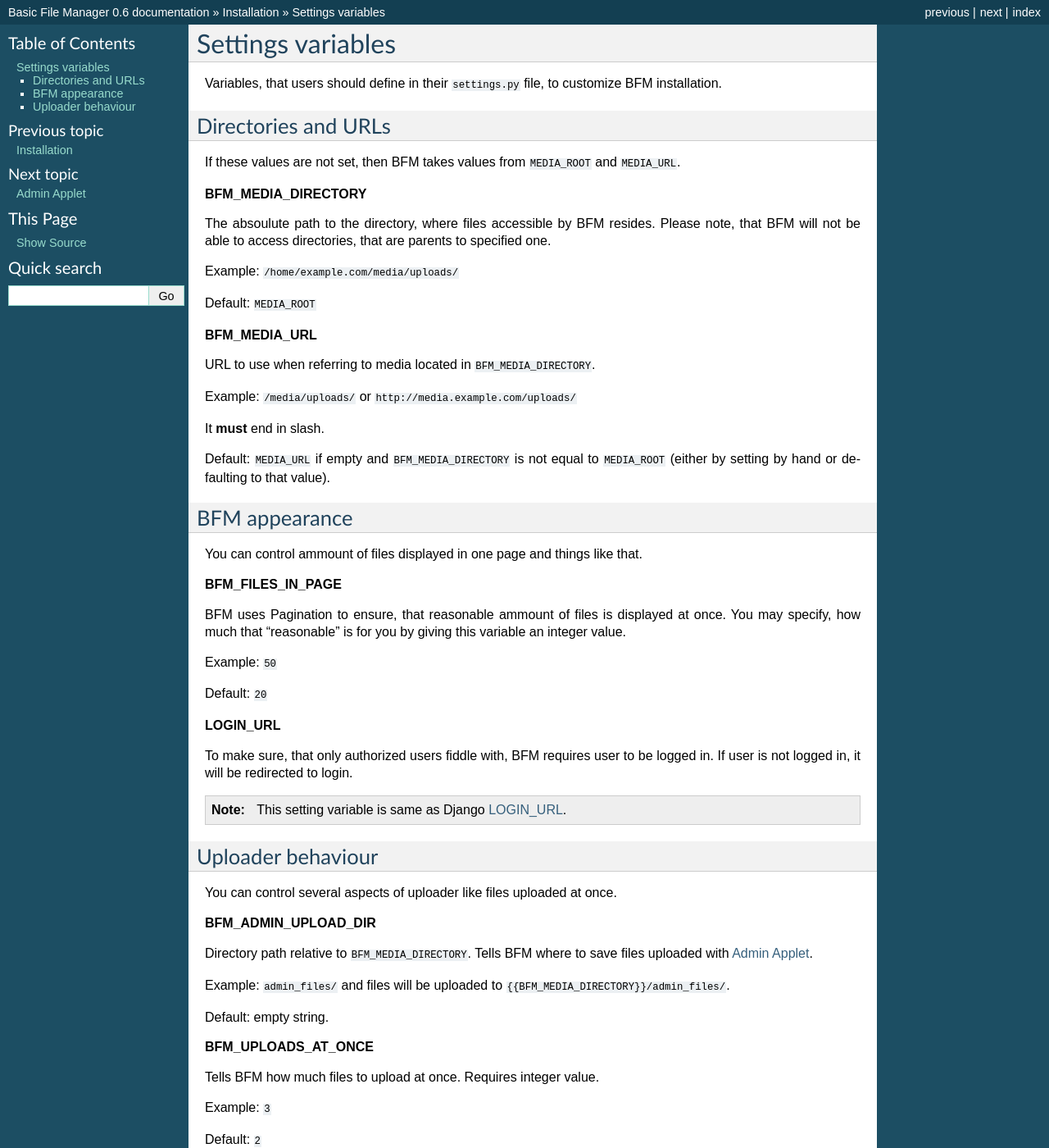
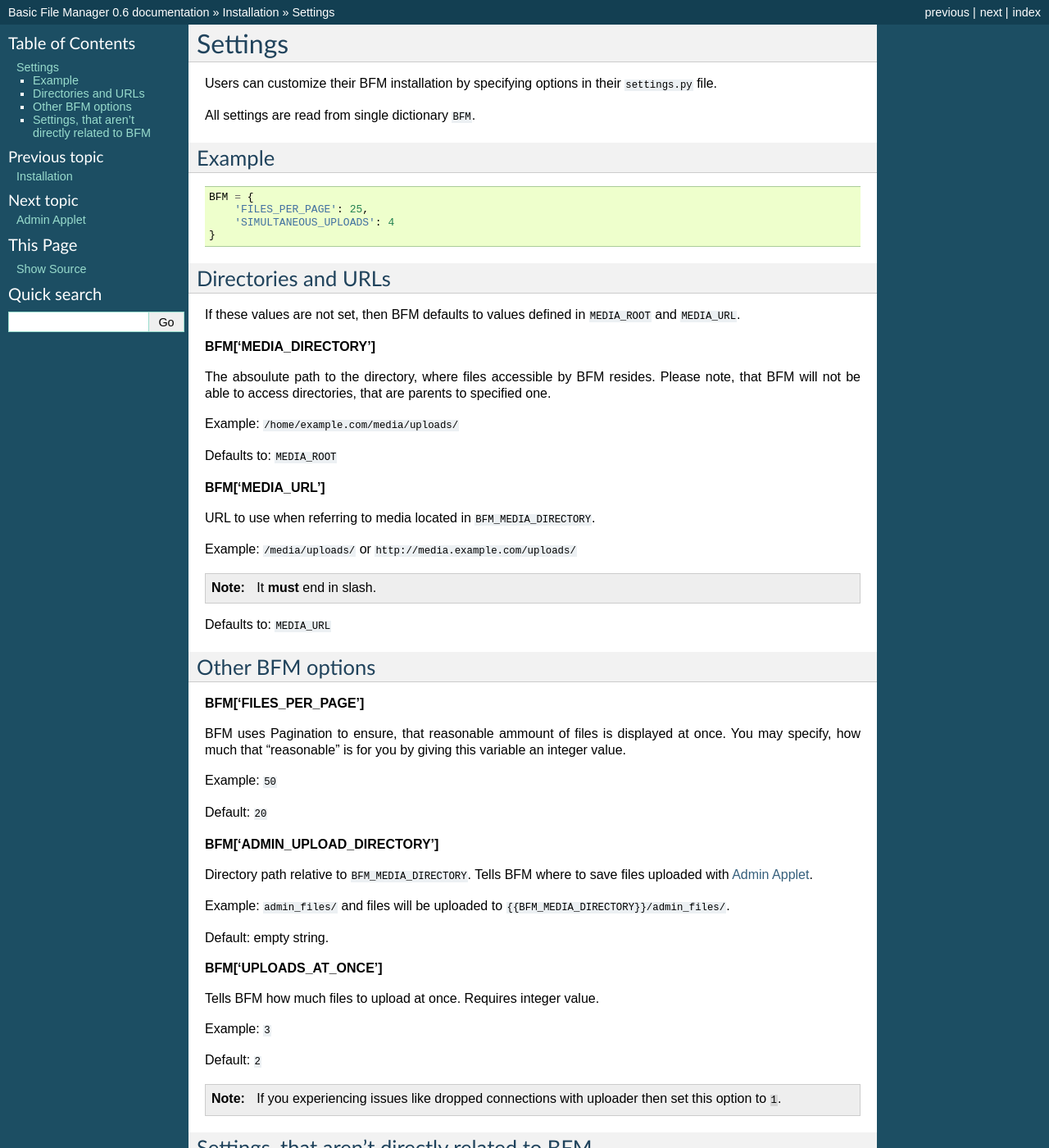
Before and after one commit to nagisa/django-bfm, a Sphinx documentation site: the page built from docs/user/settingsvars.rst, in a window 1280 px wide and 1400 px high. Shown: the whole window at 82% size. Built offline with Sphinx 7.4.7, drawn with Linux system fonts in a browser that asks for light colours; some of the changed text lies outside the part shown.

Commit message:
Move settings to dictionary based.

```diff
--- a/docs/user/settingsvars.rst
+++ b/docs/user/settingsvars.rst
@@ -1,16 +1,30 @@
-Settings variables
-==================
+Settings
+========
 
-Variables, that users should define in their ``settings.py`` file, to customize BFM installation.
+Users can customize their BFM installation by specifying
+options in their ``settings.py`` file.
+
+All settings are read from single dictionary ``BFM``.
+
+Example
+-------
+
+::
+
+    BFM = {
+        'FILES_PER_PAGE': 25,
+        'SIMULTANEOUS_UPLOADS': 4
+    }
 
 .. _directories-settings:
 
 Directories and URLs
 --------------------
 
-If these values are not set, then BFM takes values from ``MEDIA_ROOT`` and ``MEDIA_URL``.
+If these values are not set, then BFM defaults to values defined in
+``MEDIA_ROOT`` and ``MEDIA_URL``.
 
-**BFM_MEDIA_DIRECTORY**
+**BFM['MEDIA_DIRECTORY']**
 
 The absoulute path to the directory, where files accessible by BFM resides.
 Please note, that BFM will not be able to access directories, that are parents
@@ -18,26 +32,26 @@ to specified one.
 
 Example: ``/home/example.com/media/uploads/``
 
-Default: ``MEDIA_ROOT``
+Defaults to: ``MEDIA_ROOT``
 
-**BFM_MEDIA_URL**
+**BFM['MEDIA_URL']**
 
 URL to use when referring to media located in ``BFM_MEDIA_DIRECTORY``.
 
 Example: ``/media/uploads/`` or ``http://media.example.com/uploads/``
 
-It **must** end in slash.
+.. note::
 
-Default: ``MEDIA_URL`` if empty and ``BFM_MEDIA_DIRECTORY`` is not equal to ``MEDIA_ROOT`` (either by setting by hand or defaulting to that value).
+    It **must** end in slash.
+
+Defaults to: ``MEDIA_URL``
+
+Other BFM options
+-----------------
 
 .. _appearance-settings:
 
-BFM appearance
---------------
-
-You can control ammount of files displayed in one page and things like that.
-
-**BFM_FILES_IN_PAGE**
+**BFM['FILES_PER_PAGE']**
 
 BFM uses Pagination to ensure, that reasonable ammount of files is displayed at once.
 You may specify, how much that "reasonable" is for you by giving this variable an integer value.
@@ -46,24 +60,9 @@ Example: ``50``
 
 Default: ``20``
 
-**LOGIN_URL**
-
-To make sure, that only authorized users fiddle with, BFM requires user to be logged in.
-If user is not logged in, it will be redirected to login.
-
-.. note::
-
-    This setting variable is same as Django
-    `LOGIN_URL <https://docs.djangoproject.com/en/dev/ref/settings/#login-url>`_.
-
 .. _uploader-settings:
 
-Uploader behaviour
-------------------
-
-You can control several aspects of uploader like files uploaded at once.
-
-**BFM_ADMIN_UPLOAD_DIR**
+**BFM['ADMIN_UPLOAD_DIRECTORY']**
 
 Directory path relative to ``BFM_MEDIA_DIRECTORY``.
 Tells BFM where to save files uploaded with :ref:`admin-applet`.
@@ -72,7 +71,7 @@ Example: ``admin_files/`` and files will be uploaded to ``{{BFM_MEDIA_DIRECTORY}
 
 Default: empty string.
 
-**BFM_UPLOADS_AT_ONCE**
+**BFM['UPLOADS_AT_ONCE']**
 
 Tells BFM how much files to upload at once.
 Requires integer value.
@@ -85,3 +84,12 @@ Default: ``2``
 
     If you experiencing issues like dropped connections with uploader then set
     this option to ``1``.
+
+Settings, that aren't directly related to BFM
+----------------------------------------------
+
+`LOGIN_URL <https://docs.djangoproject.com/en/dev/ref/settings/#login-url>`_
+
+To make sure, that only authorized users fiddle with files, BFM requires user
+to be logged in.
+If user is not logged in, it will be redirected to LOGIN_URL.
```
Also changed, not shown: 3 other files.
